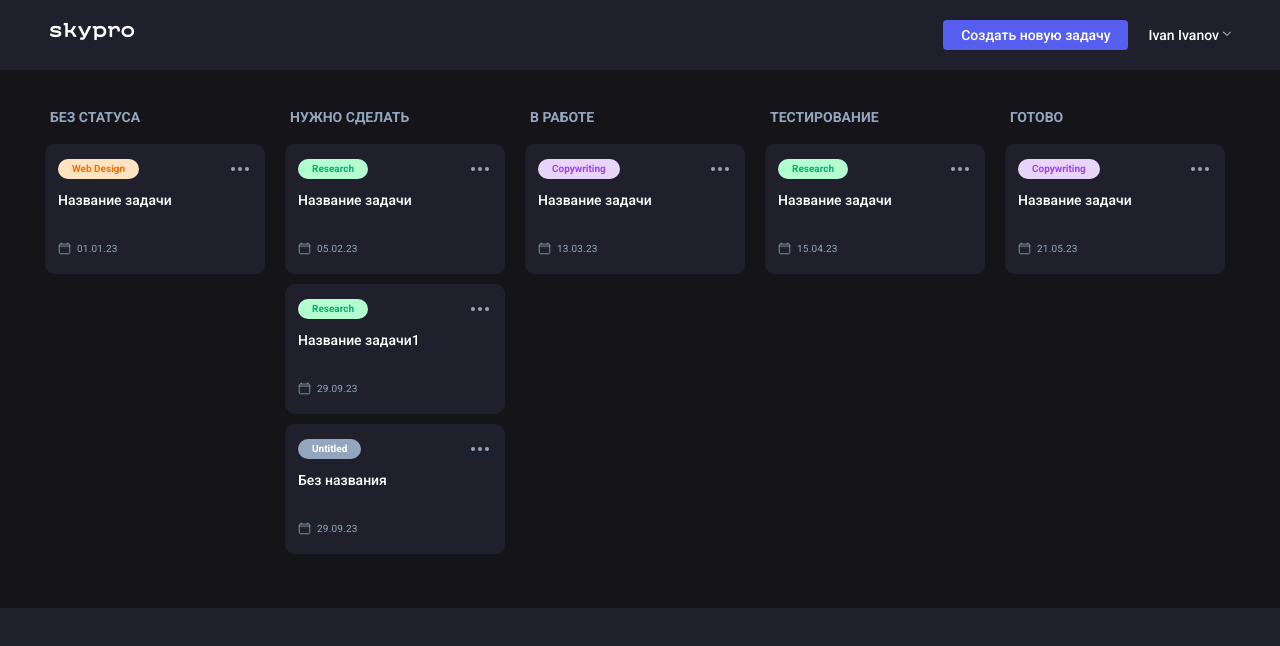
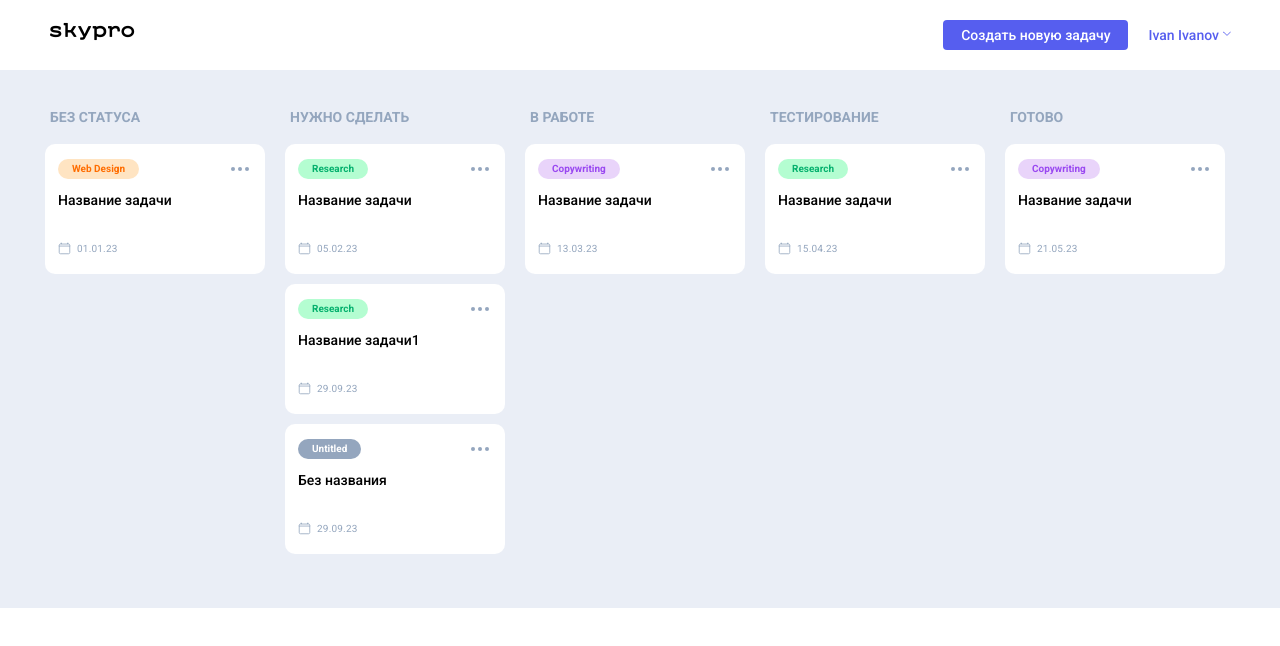
Before and after one commit to AZinkevich/skypro-kanban, a React (Vite) app: page / in a window 1280 px wide. Shown: the top 646 px of the page. Built offline with nearby package versions, Linux system fonts and the light colour scheme.

Commit message:
ligththeme set as default

```diff
--- a/src/App.jsx
+++ b/src/App.jsx
@@ -40,7 +40,7 @@ function App() {
 
   return (
     <>
-    <ThemeProvider theme={themeColor ? darkTheme : lightTheme}>
+    <ThemeProvider theme={themeColor ? lightTheme : darkTheme}>
     <GlobalStyled />
       <Wrapper>
         {/* pop-up start*/}
--- a/src/components/Header/Header.jsx
+++ b/src/components/Header/Header.jsx
@@ -15,7 +15,7 @@ export const Header = ({ addCard, setTheme, theme }) => {
       <Container>
         <S.HeaderBlock>
           <div>
-            {!theme ? (<a href="" target="_self">
+            {theme ? (<a href="" target="_self">
               <S.HeaderLogoImg src="../public/logo.png" alt="logo" />
             </a>) : (<a href="" target="_self">
               <S.HeaderLogoImg src="../public/logo_dark.png" alt="logo" />
```
